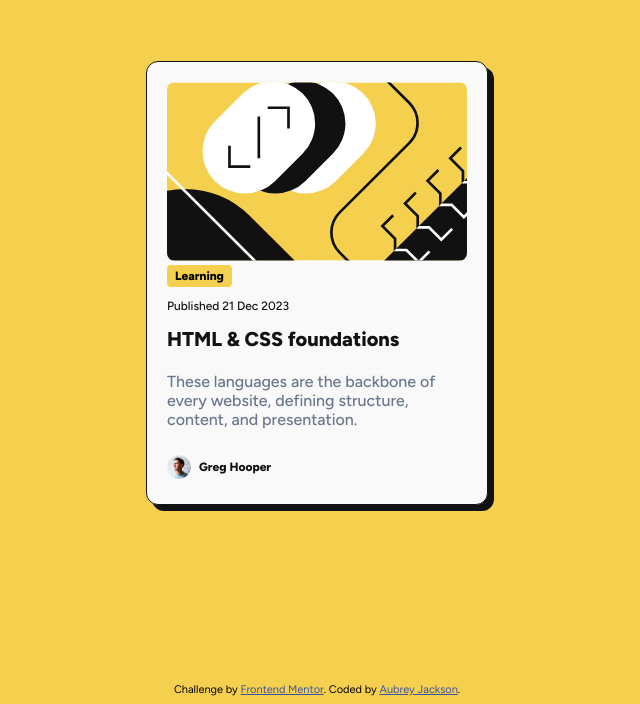
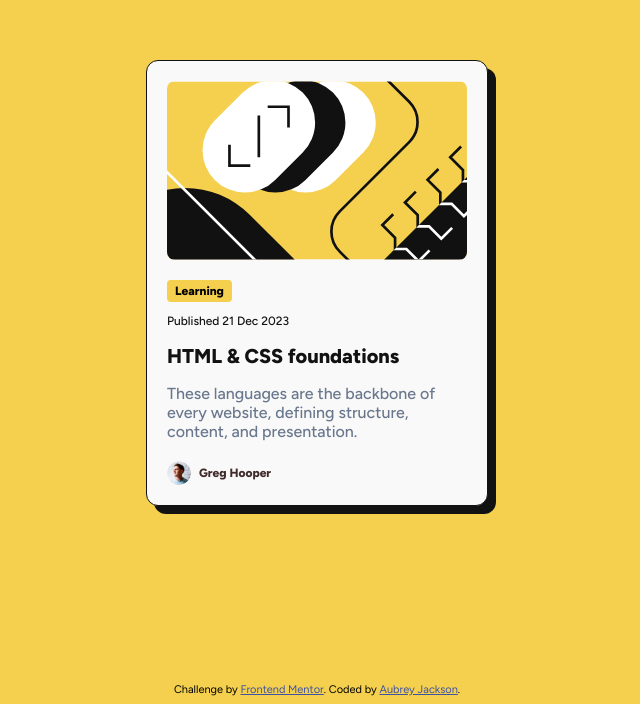
Before and after one commit to Aubjacks/Lesson-2, a plain HTML site: page index.html in a window 1280 px wide. Shown: the part 125-829 px from the top of the page, without its empty margins (323-963 px from the left). Drawn offline with Linux system fonts and the light colour scheme.

Commit message:
Final iteration

```diff
--- a/style.css
+++ b/style.css
@@ -10,13 +10,17 @@ h1 {
     font-family: 'Figtree', sans-serif;
     font-weight: 800;
     font-size: 20px;
+    transition: 0.4s;
+    margin: 0;
+    margin-bottom: 16px;
 }
 
 h2 {
     font-family: 'Figtree', sans-serif;
     font-weight: 800;
-    color: hsl(0, 0%, 7%);
+    color: hsl(0, 19%, 21%);
     font-size: 12px;
+    margin: 0;
     }
 
 h3 {
@@ -24,6 +28,8 @@ h3 {
     font-weight: 500;
     color: hsl(0, 0%, 7%);
     font-size: 12px;
+    margin: 0;
+    margin-bottom: 16px;
     }
 
 h4 {
@@ -31,7 +37,10 @@ h4 {
     font-weight: 500;
     color: hsl(216, 15%, 48%);
     font-size: 16px;
+    margin: 0;
+    margin-bottom: 20px;
     }
+
 
 .chip {
   display: inline-block;
@@ -41,6 +50,7 @@ h4 {
   font-weight:800;
   border-radius: 4px;
   background-color: hsl(47, 88%, 63%);
+  margin-bottom:12px;
 }
 
 .attribution {
@@ -63,14 +73,14 @@ h4 {
     border-color: hsl(0, 0%, 7%);
     padding: 20px;
     margin: 24px;
-    box-shadow: 6px 6px 0px 0 hsl(0, 0%, 7%);
+    box-shadow: 8px 8px 0px 0 hsl(0, 0%, 7%);
     transition: 0.3s;
     max-width: 300px;
     }
 
-.card:hover {
-    background-color: hsl(0, 0%, 100%);
-    box-shadow: 0 8px 16px 0 rgba(0,0,0,0.2);
+h1:hover {
+    color: hsl(47, 88%, 63%);
+    cursor: pointer;
 }
 
 .card__image {
@@ -78,12 +88,14 @@ h4 {
     width: 100%;
     height: auto;
     object-fit: cover;
+    margin-bottom: 16px;
 }
 
 .author {
   display: flex;
   align-items: center;
   gap: 8px;
+  margin-top: auto;
 }
 
 .avatar {
```
Also changed, not shown: index.html (+1 -0 lines).
